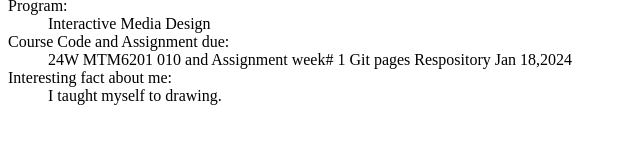
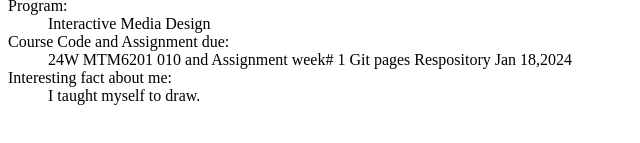
Before and after one commit to coop0162/mtm6201_week1, a plain HTML site: page index.html in a window 1280 px wide. Shown: the part 421-564 px from the top of the page, 0-640 px from the left. Drawn offline with Linux system fonts and the light colour scheme.

Commit message:
update and correct spelling error

```diff
--- a/index.html
+++ b/index.html
@@ -18,7 +18,7 @@
 <dt>Course Code and Assignment due:</dt>
 <dd>24W MTM6201 010 and Assignment week# 1 Git pages Respository Jan 18,2024 </dd>
 <dt>Interesting fact about me:</dt>
-<dd>I taught myself to drawing.</dd>
+<dd>I taught myself to draw.</dd>
  </dl>
 
 </body>
```
